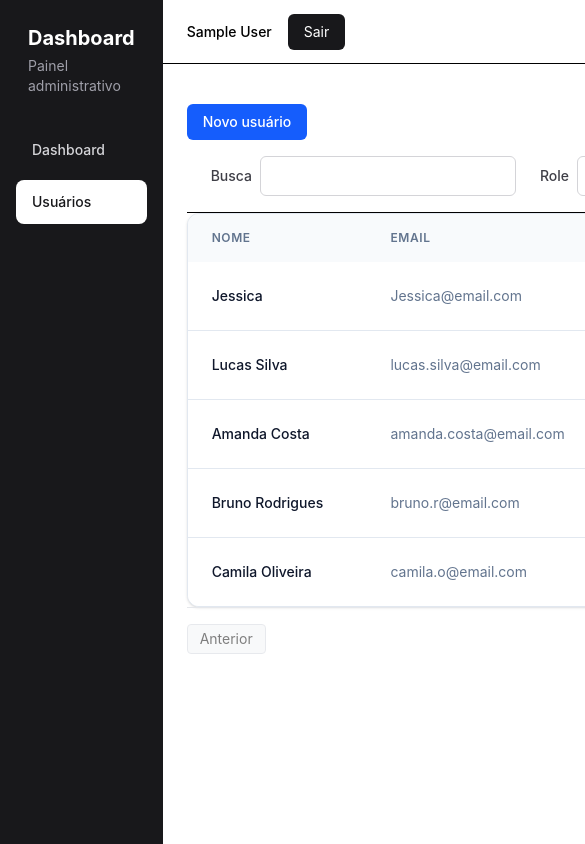
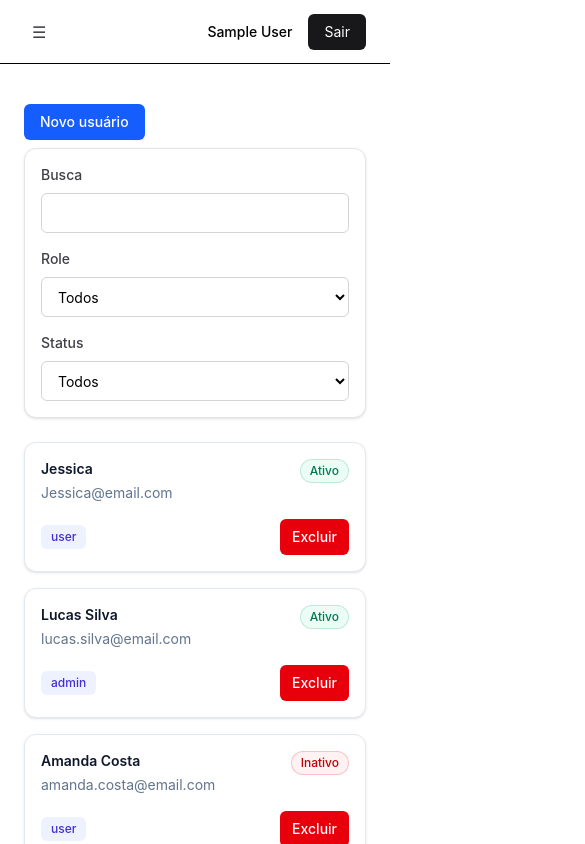
Before and after one commit to Luiz-de-Lima/admin-dashboard, a React (Vite) app: page /user in a window 390 px wide. Shown: the top 844 px of the page, 585 px wide, since content can reach past the window. Built offline with nearby package versions, Linux system fonts and the light colour scheme; sample sign-in values are in the browser's storage.

Commit message:
fix: responsividade e filtros de role e status usando igualdade exata

```diff
--- a/src/components/Filters/index.tsx
+++ b/src/components/Filters/index.tsx
@@ -6,23 +6,26 @@ interface filterProps {
 }
 const Filters = ({ currentFilters, onFiltersChange }: filterProps) => {
   return (
-    <div className="flex items-center gap-6 border-b bg-white px-6 py-4">
-      <div className="flex items-center gap-2">
+    <div className="mb-6 rounded-xl border border-zinc-200 bg-white p-4 shadow-sm mt-2">
+      <div className="grid gap-4 md:grid-cols-4">
+        <div className="flex flex-col gap-2 md:col-span-2">
           <label htmlFor="busca" className="text-sm font-medium text-zinc-700">
             Busca
           </label>
+
           <input
             type="search"
-          name=""
+            name="search"
             id="busca"
             onChange={(e) =>
               onFiltersChange({ ...currentFilters, search: e.target.value })
             }
             value={currentFilters.search}
-          className="h-10 w-64 rounded-md border border-zinc-300 px-3 text-sm outline-none focus:border-zinc-900"
+            className="h-10 w-full rounded-md border border-zinc-300 px-3 text-sm outline-none focus:border-zinc-900"
           />
         </div>
-      <div className="flex items-center gap-2">
+
+        <div className="flex flex-col gap-2">
           <label htmlFor="role" className="text-sm font-medium text-zinc-700">
             Role
           </label>
@@ -37,7 +40,7 @@ const Filters = ({ currentFilters, onFiltersChange }: filterProps) => {
                 role: e.target.value as UserFilters["role"],
               })
             }
-          className="h-10 w-40 rounded-md border border-zinc-300 px-3 text-sm outline-none focus:border-zinc-900"
+            className="h-10 w-full rounded-md border border-zinc-300 px-3 text-sm outline-none focus:border-zinc-900"
           >
             <option value="">Todos</option>
             <option value="admin">Admin</option>
@@ -45,13 +48,14 @@ const Filters = ({ currentFilters, onFiltersChange }: filterProps) => {
           </select>
         </div>
 
-      <div className="flex items-center gap-2">
+        <div className="flex flex-col gap-2">
           <label htmlFor="status" className="text-sm font-medium text-zinc-700">
             Status
           </label>
+
           <select
             name="status"
-          id=""
+            id="status"
             value={currentFilters.status}
             onChange={(e) =>
               onFiltersChange({
@@ -59,7 +63,7 @@ const Filters = ({ currentFilters, onFiltersChange }: filterProps) => {
                 status: e.target.value as UserFilters["status"],
               })
             }
-          className="h-10 w-40 rounded-md border border-zinc-300 px-3 text-sm outline-none focus:border-zinc-900"
+            className="h-10 w-full rounded-md border border-zinc-300 px-3 text-sm outline-none focus:border-zinc-900"
           >
             <option value="">Todos</option>
             <option value="active">Ativo</option>
@@ -67,6 +71,7 @@ const Filters = ({ currentFilters, onFiltersChange }: filterProps) => {
           </select>
         </div>
       </div>
+    </div>
   );
 };
 
--- a/src/components/Layout/index.tsx
+++ b/src/components/Layout/index.tsx
@@ -1,4 +1,4 @@
-import React from "react";
+import { useState } from "react";
 import { NavLink } from "react-router-dom";
 import { useAuth } from "../../hooks/useAuth";
 interface layoutChildren {
@@ -6,10 +6,15 @@ interface layoutChildren {
 }
 
 const Layout = ({ children }: layoutChildren) => {
+  const [isSidebarOpen, setIsSidebarOpen] = useState(false);
   const { user, logout } = useAuth();
   return (
     <div className="flex h-screen">
-      <aside className="h-full w-64 bg-zinc-900 px-4 py-6">
+      <aside
+        className={`fixed inset-y-0 left-0 z-40 h-full w-64 bg-zinc-900 px-4 py-6 transition-transform duration-300 md:static md:translate-x-0 ${
+          isSidebarOpen ? "translate-x-0" : "-translate-x-full"
+        }`}
+      >
         <div className="mb-8 px-3">
           <h2 className="text-xl font-bold text-white">Dashboard</h2>
           <p className="mt-1 text-sm text-zinc-400">Painel administrativo</p>
@@ -20,6 +25,7 @@ const Layout = ({ children }: layoutChildren) => {
             <li>
               <NavLink
                 to="/"
+                onClick={() => setIsSidebarOpen(false)}
                 className={({ isActive }) =>
                   `block rounded-lg px-4 py-3 text-sm font-medium transition ${
                     isActive
@@ -35,6 +41,7 @@ const Layout = ({ children }: layoutChildren) => {
             <li>
               <NavLink
                 to="/user"
+                onClick={() => setIsSidebarOpen(false)}
                 className={({ isActive }) =>
                   `block rounded-lg px-4 py-3 text-sm font-medium transition ${
                     isActive
@@ -49,9 +56,22 @@ const Layout = ({ children }: layoutChildren) => {
           </ul>
         </nav>
       </aside>
+      {isSidebarOpen && (
+        <div
+          onClick={() => setIsSidebarOpen(false)}
+          className="fixed inset-0 z-30 bg-black/40 md:hidden"
+        />
+      )}
 
-      <div className="flex flex-1 flex-col">
+      <div className="flex min-w-0 flex-1 flex-col">
         <header className="flex h-16 items-center justify-between border-b px-6">
+          <button
+            type="button"
+            onClick={() => setIsSidebarOpen(true)}
+            className="rounded-md p-2 text-zinc-700 hover:bg-zinc-100 md:hidden"
+          >
+            ☰
+          </button>
           <div className="flex items-center gap-4">
             {user && <span className="text-sm font-medium">{user.name}</span>}
 
@@ -64,7 +84,7 @@ const Layout = ({ children }: layoutChildren) => {
           </div>
         </header>
 
-        <main className="flex-1 overflow-y-auto p-6">{children}</main>
+        <main className="flex-1 min-w-0 overflow-y-auto p-6">{children}</main>
       </div>
     </div>
   );
--- a/src/components/Table/index.tsx
+++ b/src/components/Table/index.tsx
@@ -6,7 +6,129 @@ interface UserProp {
 
 const Table = ({ userTable, onDeleteUser }: UserProp) => {
   return (
-    <div className="overflow-hidden rounded-xl border border-slate-200 bg-white shadow-sm">
+    // <div className="overflow-hidden rounded-xl border border-slate-200 bg-white shadow-sm">
+    //   <div className="overflow-x-auto">
+    //     <table className="w-full border-collapse text-left">
+    //       <thead className="bg-slate-50">
+    //         <tr>
+    //           <th className="px-6 py-4 text-xs font-semibold uppercase tracking-wider text-slate-500">
+    //             Nome
+    //           </th>
+    //           <th className="px-6 py-4 text-xs font-semibold uppercase tracking-wider text-slate-500">
+    //             Email
+    //           </th>
+    //           <th className="px-6 py-4 text-xs font-semibold uppercase tracking-wider text-slate-500">
+    //             Role
+    //           </th>
+    //           <th className="px-6 py-4 text-xs font-semibold uppercase tracking-wider text-slate-500">
+    //             Status
+    //           </th>
+    //           <th className="px-6 py-4 text-xs font-semibold uppercase tracking-wider text-slate-500">
+    //             Ações
+    //           </th>
+    //         </tr>
+    //       </thead>
+
+    //       <tbody className="divide-y divide-slate-200 bg-white">
+    //         {userTable.map((usuario) => (
+    //           <tr
+    //             key={usuario.id}
+    //             className="transition-colors hover:bg-slate-50"
+    //           >
+    //             <td className="whitespace-nowrap px-6 py-4 text-sm font-medium text-slate-900">
+    //               {usuario.name}
+    //             </td>
+
+    //             <td className="whitespace-nowrap px-6 py-4 text-sm text-slate-500">
+    //               {usuario.email}
+    //             </td>
+
+    //             <td className="whitespace-nowrap px-6 py-4">
+    //               <span className="inline-flex rounded-md bg-indigo-50 px-2.5 py-1 text-xs font-medium text-indigo-700">
+    //                 {usuario.role}
+    //               </span>
+    //             </td>
+
+    //             <td className="whitespace-nowrap px-6 py-4">
+    //               <span
+    //                 className={`inline-flex items-center rounded-full px-2.5 py-1 text-xs font-medium ring-1 ring-inset ${
+    //                   usuario.status === "active"
+    //                     ? "bg-emerald-50 text-emerald-700 ring-emerald-600/20"
+    //                     : "bg-red-50 text-red-700 ring-red-600/20"
+    //                 }`}
+    //               >
+    //                 <span
+    //                   className={`mr-1.5 size-1.5 rounded-full ${
+    //                     usuario.status === "active"
+    //                       ? "bg-emerald-500"
+    //                       : "bg-red-500"
+    //                   }`}
+    //                 />
+
+    //                 {usuario.status === "active" ? "Ativo" : "Inativo"}
+    //               </span>
+    //             </td>
+    //             <td className="whitespace-nowrap px-6 py-4">
+    //               <button
+    //                 type="button"
+    //                 onClick={() => onDeleteUser(usuario)}
+    //                 className="rounded-md bg-red-600 px-3 py-2 text-sm font-medium text-white transition hover:bg-red-700"
+    //               >
+    //                 Excluir
+    //               </button>
+    //             </td>
+    //           </tr>
+    //         ))}
+    //       </tbody>
+    //     </table>
+    //   </div>
+    // </div>
+
+    <div>
+      <div className="space-y-4 md:hidden">
+        {userTable.map((usuario) => (
+          <div
+            key={usuario.id}
+            className="rounded-xl border border-slate-200 bg-white p-4 shadow-sm"
+          >
+            <div className="flex items-start justify-between gap-4">
+              <div>
+                <h3 className="text-sm font-semibold text-slate-900">
+                  {usuario.name}
+                </h3>
+
+                <p className="mt-1 text-sm text-slate-500">{usuario.email}</p>
+              </div>
+
+              <span
+                className={`inline-flex items-center rounded-full px-2.5 py-1 text-xs font-medium ring-1 ring-inset ${
+                  usuario.status === "active"
+                    ? "bg-emerald-50 text-emerald-700 ring-emerald-600/20"
+                    : "bg-red-50 text-red-700 ring-red-600/20"
+                }`}
+              >
+                {usuario.status === "active" ? "Ativo" : "Inativo"}
+              </span>
+            </div>
+
+            <div className="mt-4 flex items-center justify-between">
+              <span className="inline-flex rounded-md bg-indigo-50 px-2.5 py-1 text-xs font-medium text-indigo-700">
+                {usuario.role}
+              </span>
+
+              <button
+                type="button"
+                onClick={() => onDeleteUser(usuario)}
+                className="rounded-md bg-red-600 px-3 py-2 text-sm font-medium text-white transition hover:bg-red-700"
+              >
+                Excluir
+              </button>
+            </div>
+          </div>
+        ))}
+      </div>
+
+      <div className="hidden overflow-hidden rounded-xl border border-slate-200 bg-white shadow-sm md:block">
         <div className="overflow-x-auto">
           <table className="w-full border-collapse text-left">
             <thead className="bg-slate-50">
@@ -68,6 +190,7 @@ const Table = ({ userTable, onDeleteUser }: UserProp) => {
                       {usuario.status === "active" ? "Ativo" : "Inativo"}
                     </span>
                   </td>
+
                   <td className="whitespace-nowrap px-6 py-4">
                     <button
                       type="button"
@@ -83,6 +206,7 @@ const Table = ({ userTable, onDeleteUser }: UserProp) => {
           </table>
         </div>
       </div>
+    </div>
   );
 };
 
--- a/src/services/useServices.ts
+++ b/src/services/useServices.ts
@@ -94,14 +94,12 @@ const filterUsers = (filters: UserFilters) => {
       }
     }
     if (filters.role !== "") {
-      if (!user.role.toLowerCase().includes(filters.role.toLowerCase())) {
+      if (user.role.toLowerCase() !== filters.role.toLocaleLowerCase()) {
         resultado = false;
       }
     }
     if (filters.status !== "") {
-      if (
-        !user.status.toLowerCase().includes(filters.status.toLocaleLowerCase())
-      ) {
+      if (user.status.toLowerCase() !== filters.status.toLocaleLowerCase()) {
         resultado = false;
       }
     }
```
Lines whose indentation alone changed are shown as unchanged.
